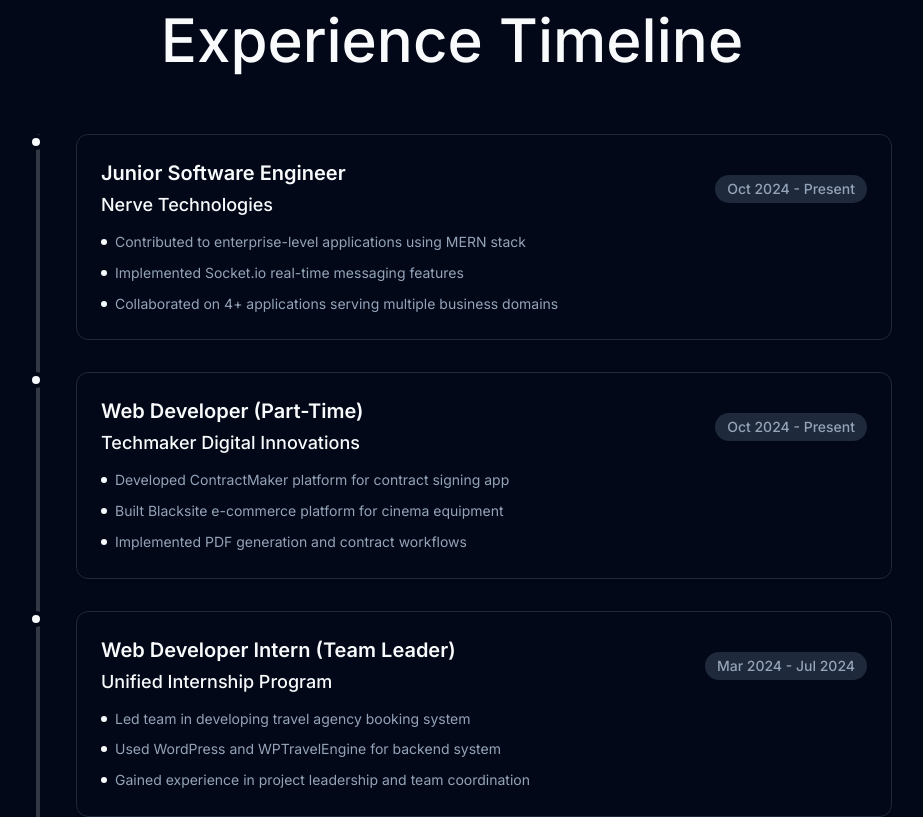
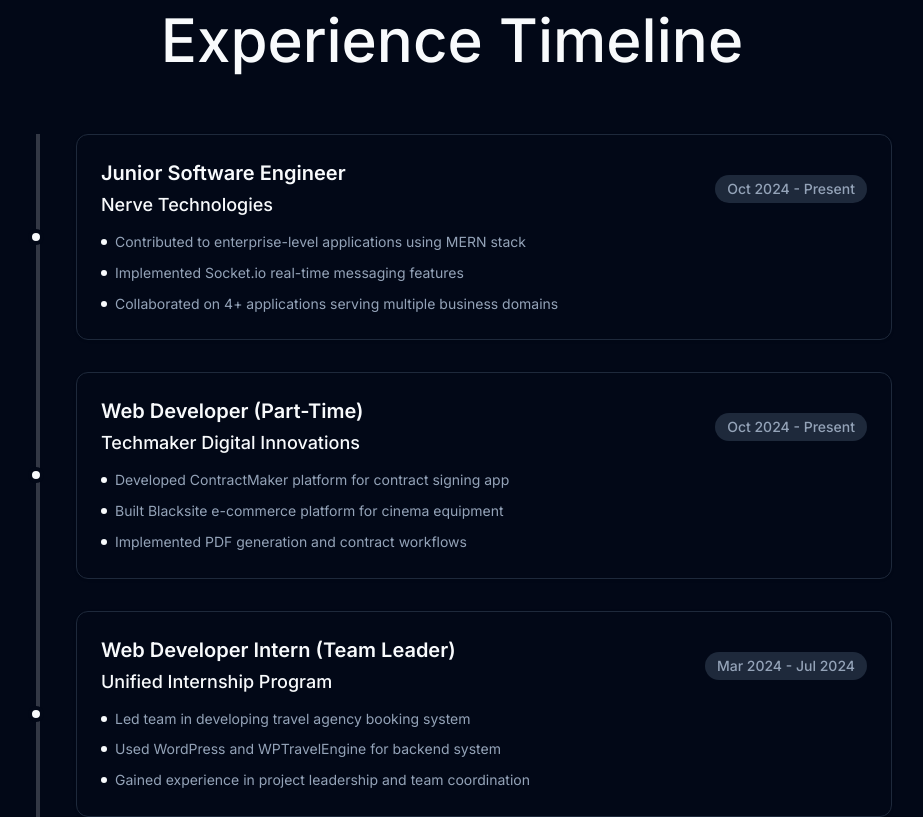
Before and after one commit to linusc17/li-portfolio, a Next.js app: page / in a window 1280 px wide. Shown: the part 4440-5257 px from the top of the page, without its empty margins (188-1111 px from the left). Built offline with nearby package versions, Linux system fonts and the light colour scheme.

Commit message:
Refactor timeline dot positioning for improved layout consistency in content cards

```diff
--- a/app/page.tsx
+++ b/app/page.tsx
@@ -788,11 +788,10 @@
                     },
                   ].map((item, index) => (
                     <div key={index} className="fade-in fade-out relative">
-                      {/* Timeline dot */}
-                      <div className="absolute left-6 transform -translate-x-1/2 w-4 h-4 bg-primary rounded-full border-4 border-background z-10"></div>
-
                       {/* Content card */}
-                      <div className="ml-16">
+                      <div className="ml-16 relative">
+                        {/* Timeline dot - positioned to center with the card */}
+                        <div className="absolute -left-10 top-1/2 transform -translate-x-1/2 -translate-y-1/2 w-4 h-4 bg-primary rounded-full border-4 border-background z-10"></div>
                         <Card className="hover-lift group">
                           <CardContent className="p-6 text-center md:text-left">
                             <div className="flex flex-col items-center md:flex-row md:items-center md:justify-between mb-3">
```
